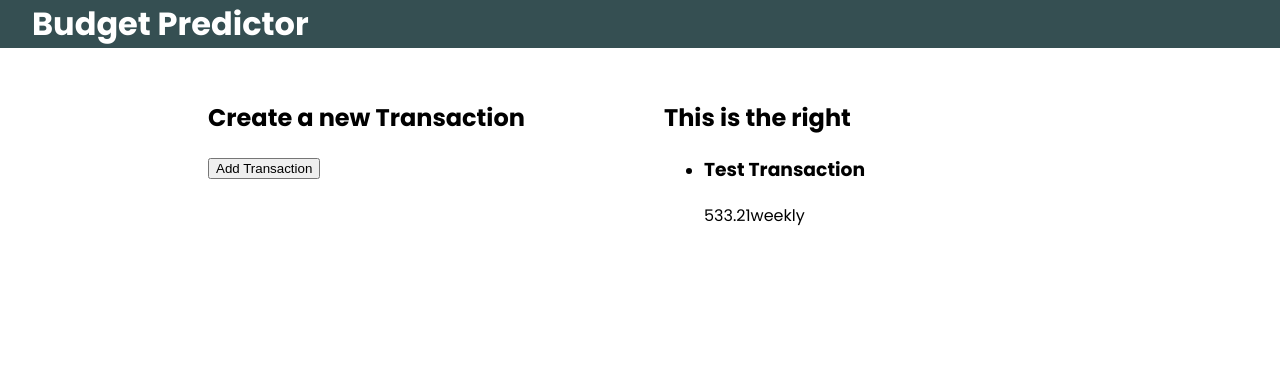
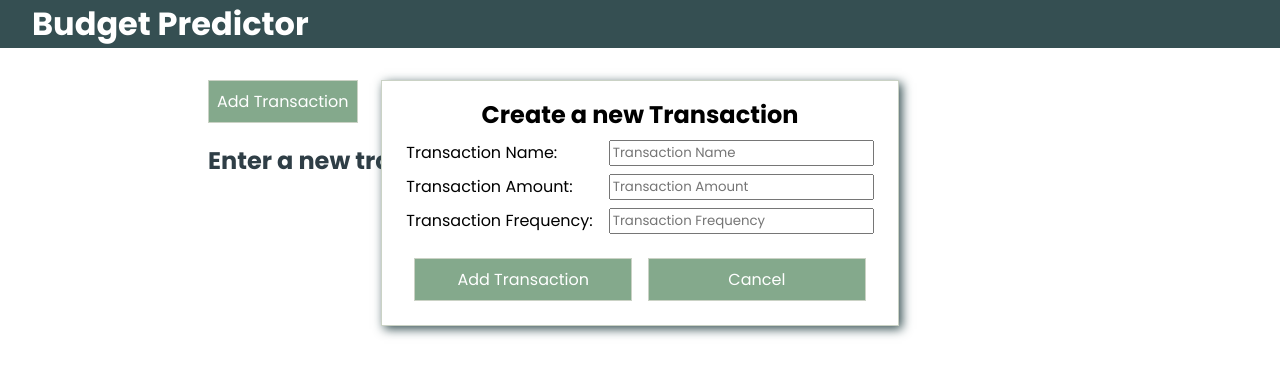
Before and after one commit to tyler-daigle/budget-predictor, a Vue app: page / in a window 1280 px wide. Both pictures are taken after a click on the button "Add Transaction". Shown: the top 376 px of the page. Built offline with nearby package versions, Linux system fonts and the light colour scheme.

Commit message:
basic dialog and transaction adding working

```diff
--- a/src/App.vue
+++ b/src/App.vue
@@ -3,12 +3,24 @@
     <the-header />
     <main-container>
       <template v-slot:left-side>
-        <the-budget-form @add-transaction="addTransaction" />
+        <add-transaction-dialog
+          v-if="dialogVisible"
+          @close-dialog="closeDialog"
+          @add-transaction="addTransaction"
+          @edit-transaction="editTransaction"
+          :transactionData="transactionToEdit"
+        />
+        <button type="button" @click="displayAddTransactionDialog">
+          Add Transaction
+        </button>
+        <the-transaction-list
+          :transactions="transactions"
+          @transaction-click="displayEditTransactionDialog"
+        />
       </template>
 
       <template v-slot:right-side>
         <h2>This is the right</h2>
-        <the-transaction-list :transactions="transactions" />
       </template>
     </main-container>
   </div>
@@ -20,13 +32,13 @@ import frequencies from "./utils/frequencies";
 import MainContainer from "./components/layout/MainContainer";
 
 import TheHeader from "./components/UI/TheHeader";
-import TheBudgetForm from "./components/UI/TheBudgetForm";
+import AddTransactionDialog from "./components/UI/AddTransactionDialog";
 import TheTransactionList from "./components/UI/TheTransactionList";
 
 export default {
   components: {
     TheHeader,
-    TheBudgetForm,
+    AddTransactionDialog,
     MainContainer,
     TheTransactionList,
   },
@@ -37,20 +49,41 @@ export default {
     // expenses negative and the income positive.
 
     return {
-      transactionId: 100,
       transactions: [],
+      dialogVisible: false,
+      transactionToEdit: null,
     };
   },
   methods: {
     addTransaction(transaction) {
-      transaction.id = this.nextId();
       console.log(transaction);
       this.transactions.push(transaction);
+      this.closeDialog();
     },
-    nextId() {
-      let id = this.transactionId;
-      this.transactionId++;
-      return id;
+    editTransaction(transaction) {
+      this.transactions = this.transactions.map((t) => {
+        if (t.id === transaction.id) {
+          return transaction;
+        } else {
+          return t;
+        }
+      });
+      this.closeDialog();
+    },
+    displayAddTransactionDialog() {
+      this.showDialog();
+    },
+    displayEditTransactionDialog(id) {
+      const transaction = this.transactions.find((t) => t.id === id);
+      this.transactionToEdit = transaction;
+      this.showDialog();
+    },
+    showDialog() {
+      this.dialogVisible = true;
+    },
+    closeDialog() {
+      this.dialogVisible = false;
+      this.transactionToEdit = null;
     },
   },
 };
@@ -69,5 +102,18 @@ body {
   box-sizing: border-box;
   font-size: 16px;
   font-family: "Poppins", sans-serif;
+  color: var(--text-color);
+}
+
+button {
+  font-family: inherit;
+  font-size: 1rem;
+  background-color: var(--primary-color);
+  color: white;
+  border: solid 1px var(--secondary-color);
+  padding: 0.5rem 0.5rem;
+}
+button:hover {
+  background-color: var(--dark-color);
 }
 </style>
--- /dev/null
+++ b/src/components/UI/AddTransactionDialog.vue
@@ -0,0 +1,128 @@
+<template>
+  <dialog class="add-transaction-dialog" open>
+    <h2 class="dialog-title" v-if="transactionData">Edit Transaction</h2>
+    <h2 class="dialog-title" v-else>Create a new Transaction</h2>
+    <div class="add-transaction-form-container">
+      <div class="form-control">
+        <label for="transaction-name">Transaction Name:</label>
+        <input
+          type="text"
+          name="transaction-name"
+          placeholder="Transaction Name"
+          v-model="transactionName"
+        />
+      </div>
+
+      <div class="form-control">
+        <label for="transaction-amount">Transaction Amount:</label>
+        <input
+          type="number"
+          name="transaction-amount"
+          placeholder="Transaction Amount"
+          v-model="transactionAmount"
+        />
+      </div>
+
+      <div class="form-control">
+        <label for="transaction-frequency">Transaction Frequency:</label>
+        <input
+          type="text"
+          name="transaction-frequency"
+          placeholder="Transaction Frequency"
+          v-model="transactionFrequency"
+        />
+      </div>
+
+      <div class="form-control">
+        <button type="button" @click="addTransaction">
+          {{ buttonAction }}
+        </button>
+        <button type="button" @click="$emit('close-dialog')">Cancel</button>
+      </div>
+    </div>
+  </dialog>
+</template>
+
+<script>
+import frequencies from "../../utils/frequencies";
+import getNextId from "../../utils/id";
+
+export default {
+  emits: ["add-transaction", "edit-transaction", "close-dialog"],
+  props: {
+    // transactionData will be set if the user clicks on one of the items in
+    // the transaction list - allowing them to edit the transaction
+    transactionData: {
+      type: Object,
+      required: false,
+    },
+  },
+  data() {
+    return {
+      transactionName: this.transactionData ? this.transactionData.name : "",
+      transactionAmount: this.transactionData
+        ? this.transactionData.amount
+        : "",
+      transactionFrequency: this.transactionData
+        ? this.transactionData.frequency
+        : "",
+    };
+  },
+  computed: {
+    buttonAction() {
+      if (this.transactionData) {
+        return "Edit Transaction";
+      } else {
+        return "Add Transaction";
+      }
+    },
+  },
+  methods: {
+    addTransaction() {
+      let transaction = {
+        name: this.transactionName,
+        amount: Number.parseFloat(this.transactionAmount),
+        frequency: this.transactionFrequency,
+      };
+
+      if (this.transactionData) {
+        transaction.id = this.transactionData.id;
+        this.$emit("edit-transaction", transaction);
+      } else {
+        transaction.id = getNextId();
+        this.$emit("add-transaction", transaction);
+      }
+    },
+  },
+};
+</script>
+
+<style scoped>
+.add-transaction-dialog {
+  border: solid 1px var(--secondary-color);
+  box-shadow: 3px 3px 10px var(--dark-color);
+}
+
+.dialog-title {
+  text-align: center;
+  margin: 0;
+}
+
+.form-control {
+  margin: 0.5rem 0.5rem;
+  display: flex;
+}
+
+.form-control button {
+  flex: 1;
+  margin: 1rem 0.5rem 0;
+}
+label {
+  flex: 1;
+  margin-right: 1rem;
+}
+input {
+  flex: 1;
+  font-family: inherit;
+}
+</style>
--- a/src/components/UI/TheBudgetForm.vue
+++ /dev/null
@@ -1,27 +0,0 @@
-<template>
-  <div class="budget-form-container">
-    <h2>Create a new Transaction</h2>
-    <button type="button" @click="addTransaction">Add Transaction</button>
-  </div>
-</template>
-
-<script>
-import frequencies from "../../utils/frequencies";
-
-export default {
-  emits: ["add-transaction"],
-  methods: {
-    addTransaction() {
-      const testData = {
-        name: "Test Transaction",
-        amount: 533.21,
-        frequency: frequencies.weekly,
-      };
-      this.$emit("add-transaction", testData);
-    },
-  },
-};
-</script>
-
-<style scoped>
-</style>
--- a/src/components/UI/TheTransactionList.vue
+++ b/src/components/UI/TheTransactionList.vue
@@ -1,8 +1,11 @@
 <template>
   <div class="transaction-list-container">
     <ul v-if="transactions.length !== 0" class="transaction-list">
-      <li v-for="transaction in transactions" :key="transaction.name">
-        <transaction-item :transactionData="transaction" />
+      <li v-for="transaction in transactions" :key="transaction.id">
+        <transaction-item
+          @click="transactionClicked(transaction.id)"
+          :transactionData="transaction"
+        />
       </li>
     </ul>
     <h2 v-else>Enter a new transaction</h2>
@@ -22,5 +25,17 @@ export default {
   components: {
     TransactionItem,
   },
+  methods: {
+    transactionClicked(id) {
+      this.$emit("transaction-click", id);
+    },
+  },
 };
 </script>
+
+<style scoped>
+.transaction-list {
+  list-style-type: none;
+  padding: 0;
+}
+</style>
--- a/src/components/UI/TransactionItem.vue
+++ b/src/components/UI/TransactionItem.vue
@@ -1,13 +1,18 @@
 <template>
   <div class="transaction-item-container">
-    <h3>{{ transactionData.name }}</h3>
-    <span class="transaction-amount">{{ transactionData.amount }}</span>
-    <span class="transaction-frequency">{{ transactionData.frequency }}</span>
+    <h3 class="transaction-name">{{ transactionData.name }}</h3>
+    <span class="transaction-amount transaction-data"
+      >Amount: {{ transactionData.amount }}</span
+    >
+    <span class="transaction-frequency transaction-data"
+      >Frequency: {{ transactionData.frequency }}</span
+    >
   </div>
 </template>
 
 <script>
 export default {
+  emits: ["transaction-click"],
   props: {
     transactionData: {
       type: Object,
@@ -16,3 +21,23 @@ export default {
   },
 };
 </script>
+
+<style scoped>
+.transaction-name {
+  text-align: center;
+  margin: 0;
+}
+.transaction-data {
+  display: block;
+}
+.transaction-item-container {
+  border: solid 1px var(--secondary-color);
+  margin-bottom: 1rem;
+  padding: 1rem;
+  cursor: pointer;
+}
+
+.transaction-item-container:hover {
+  background-color: var(--secondary-color);
+}
+</style>
--- /dev/null
+++ b/src/utils/id.js
@@ -0,0 +1,7 @@
+let nextId = 100;
+
+export default function () {
+  let id = nextId;
+  nextId++;
+  return id;
+}
```
